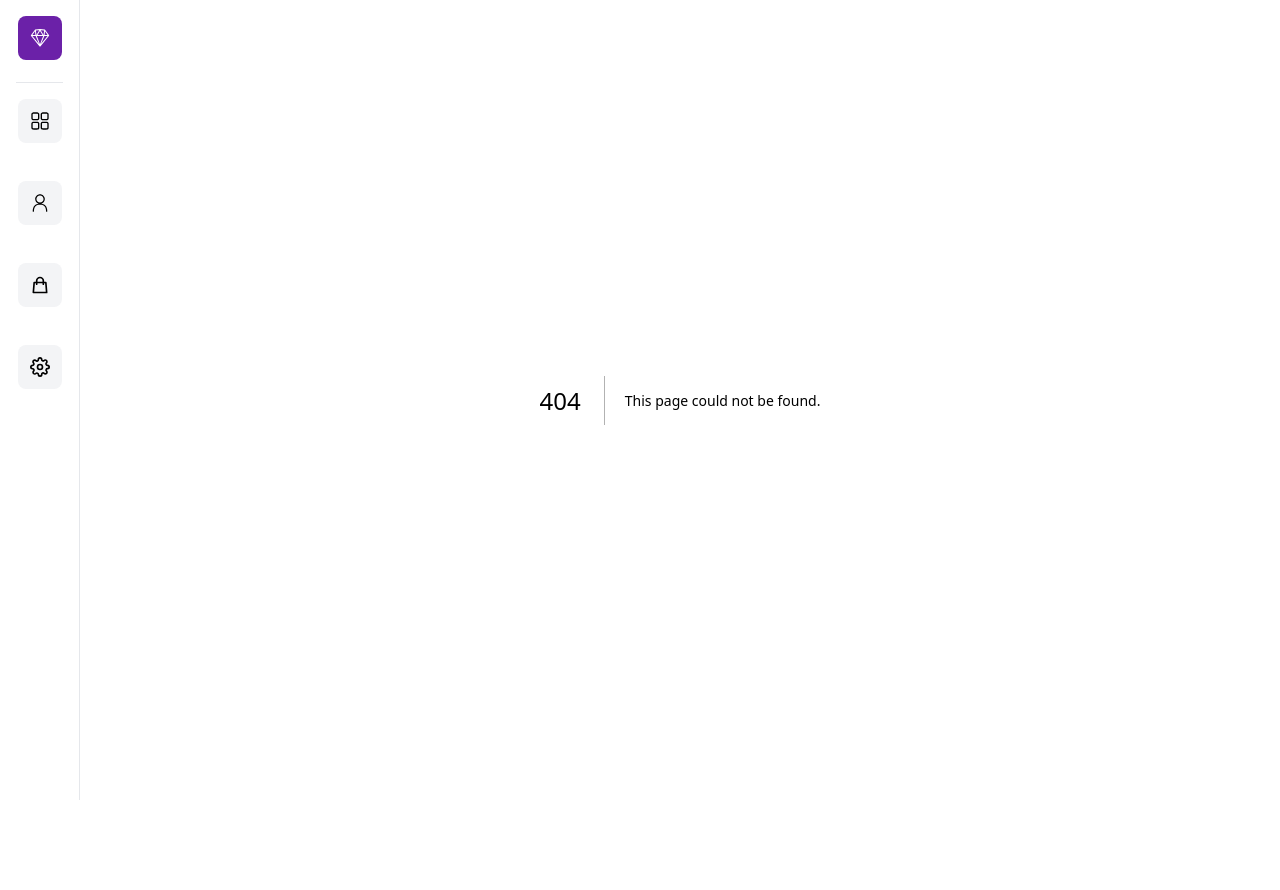
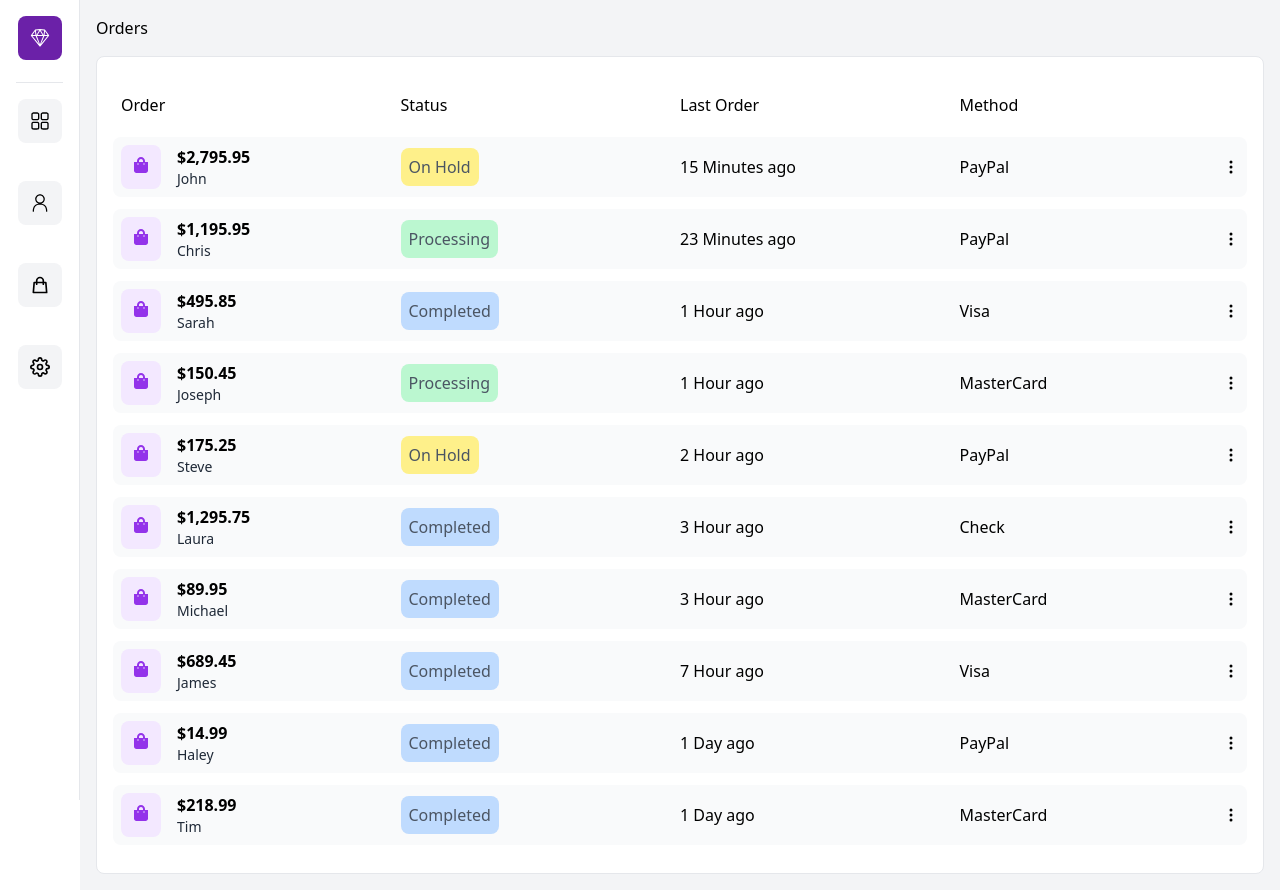
Before and after one commit to Adit0507/User-Dashboard, a Next.js app: page /orders in a window 1280 px wide. Before the commit this address had no page. Before the commit the page ends 800 px from the top, so only its background shows below. Built offline with nearby package versions, Linux system fonts and the light colour scheme.

Commit message:
Orders page done

```diff
--- /dev/null
+++ b/pages/orders.jsx
@@ -0,0 +1,66 @@
+import React from "react";
+import { BsThreeDotsVertical } from "react-icons/bs";
+import { FaShoppingBag } from "react-icons/fa";
+import { data } from "../data/data";
+
+const orders = () => {
+  return (
+    <div className="bg-gray-100 min-h-screen">
+      <div className="flex justify-between px-4 pt-4">
+        <h2>Orders</h2>
+      </div>
+
+      <div className="p-4">
+        <div className="w-full m-auto p-4 border rounded-lg bg-white overflow-y-auto">
+          <div className="my-3 p-2 grid md:grid-cols-4 sm:grid-cols-3 grid-cols-2 items-center justify-between cursor-pointer">
+            <span>Order</span>
+            <span className="sm:text-left text-right">Status</span>
+            <span className="hidden md:grid">Last Order</span>
+            <span className="hidden sm:grid">Method</span>
+          </div>
+
+          <ul>
+            {data.map((order, id) => (
+              <li
+                className="bg-gray-50 hover:bg-gray-100 rounded-lg my-3 p-2 grid md:grid-cols-4 sm:grid-cols-3 grid-cols-2 items-center justify-between cursor-pointer"
+                key={id}
+              >
+                <div className="flex">
+                  <div className="bg-purple-100 p-3 rounded-lg">
+                    <FaShoppingBag className="text-purple-600" />
+                  </div>
+                  <div className="pl-4 ">
+                    <p className="font-bold">${order.total.toLocaleString()}</p>
+                    <p className="text-gray-800 text-sm">{order.name.first}</p>
+                  </div>
+                </div>
+
+                <p className="text-gray-600 sm:text-left text-right">
+                  <span
+                    className={
+                      order.status == "Processing"
+                        ? "bg-green-200 p-2 rounded-lg"
+                        : order.status == "Completed"
+                        ? "bg-blue-200 p-2 rounded-lg"
+                        : "bg-yellow-200 p-2 rounded-lg"
+                    }
+                  >
+                    {order.status}
+                  </span>
+                </p>
+
+                <p className="hidden md:flex">{order.date}</p>
+                <div className="sm:flex hidden justify-between items-center">
+                  <p>{order.method}</p>
+                  <BsThreeDotsVertical />
+                </div>
+              </li>
+            ))}
+          </ul>
+        </div>
+      </div>
+    </div>
+  );
+};
+
+export default orders;
```
